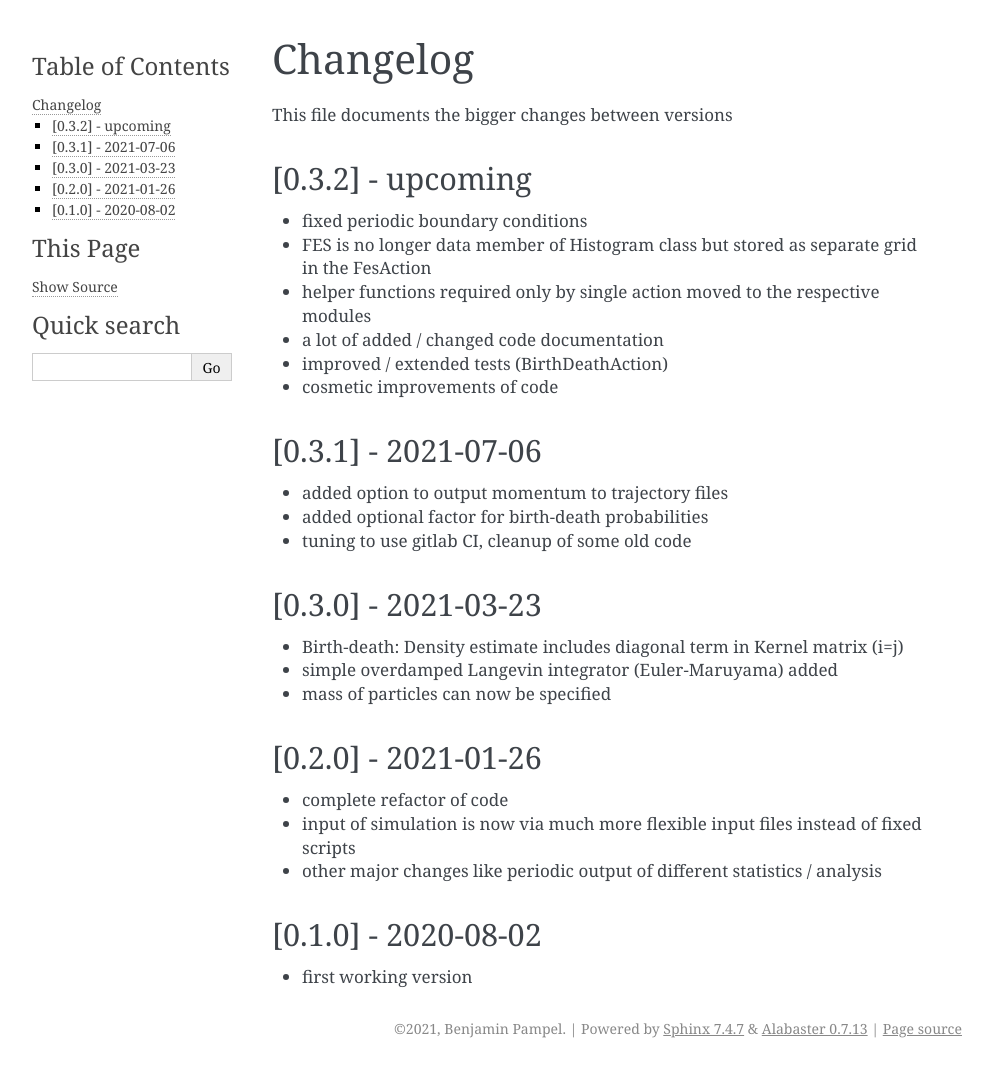
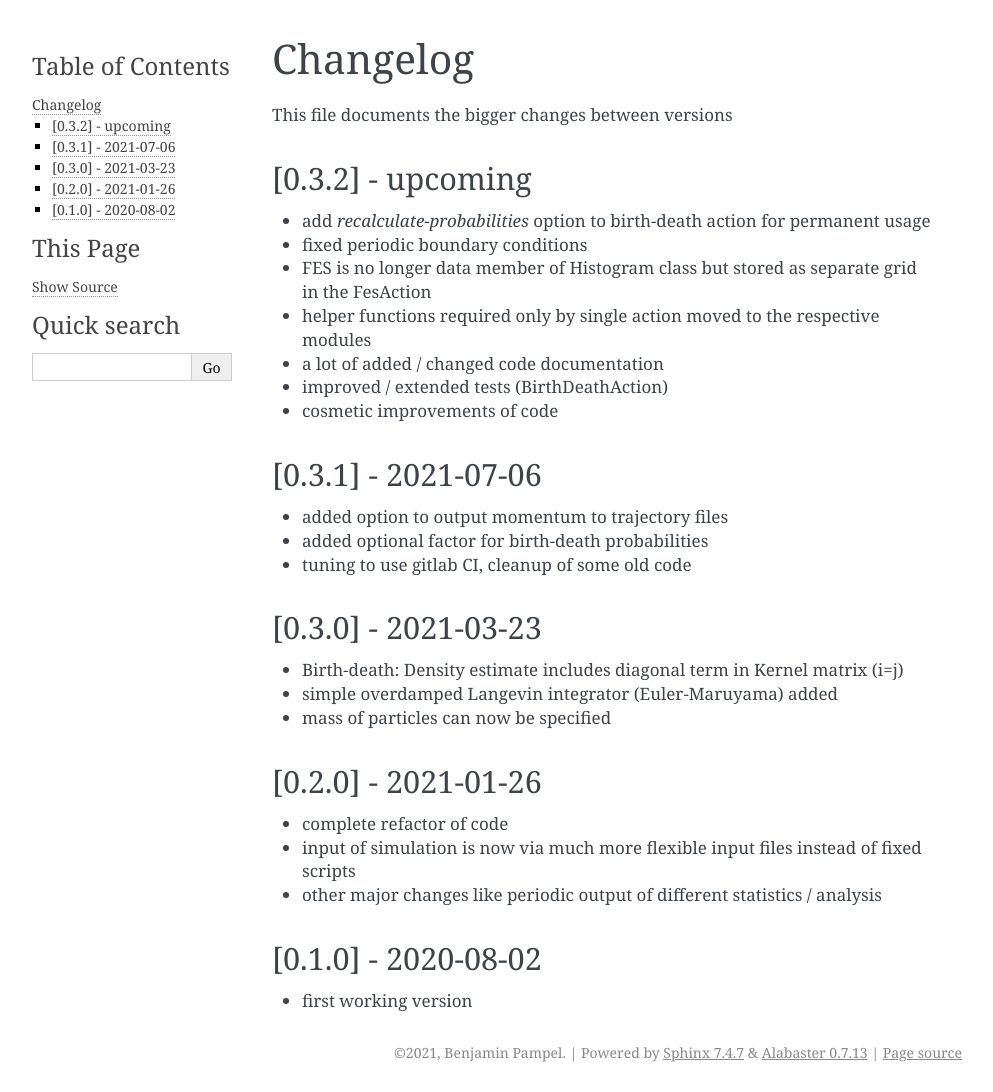
Before and after one commit to bpampel/bdld, a Sphinx documentation site: the page built from docs/changelog.rst, in a window 1280 px wide. Shown: the whole page, without its empty margins (148-1141 px from the left). Built offline with Sphinx 7.4.7, drawn with Linux system fonts in a browser that asks for light colours; before the commit the page ends 1068 px from its top, so only the background shows below that.

Commit message:
Add to changelog

```diff
--- a/docs/changelog.rst
+++ b/docs/changelog.rst
@@ -7,6 +7,7 @@ This file documents the bigger changes between versions
 [0.3.2] - upcoming
 ^^^^^^^^^^^^^^^^^^^^^^
 
+- add `recalculate-probabilities` option to birth-death action for permanent usage
 - fixed periodic boundary conditions
 - FES is no longer data member of Histogram class but stored as separate grid in the FesAction
 - helper functions required only by single action moved to the respective modules
```
